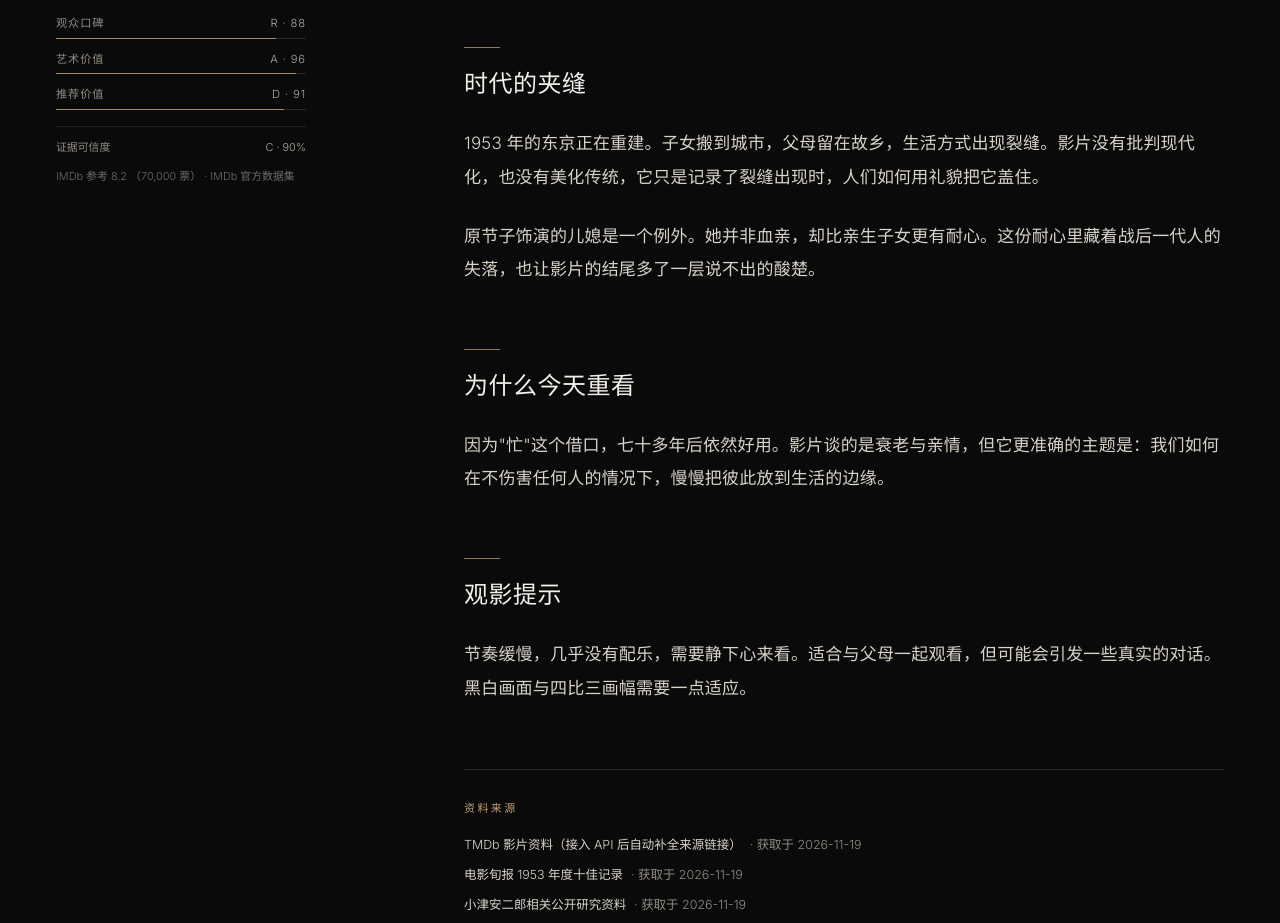
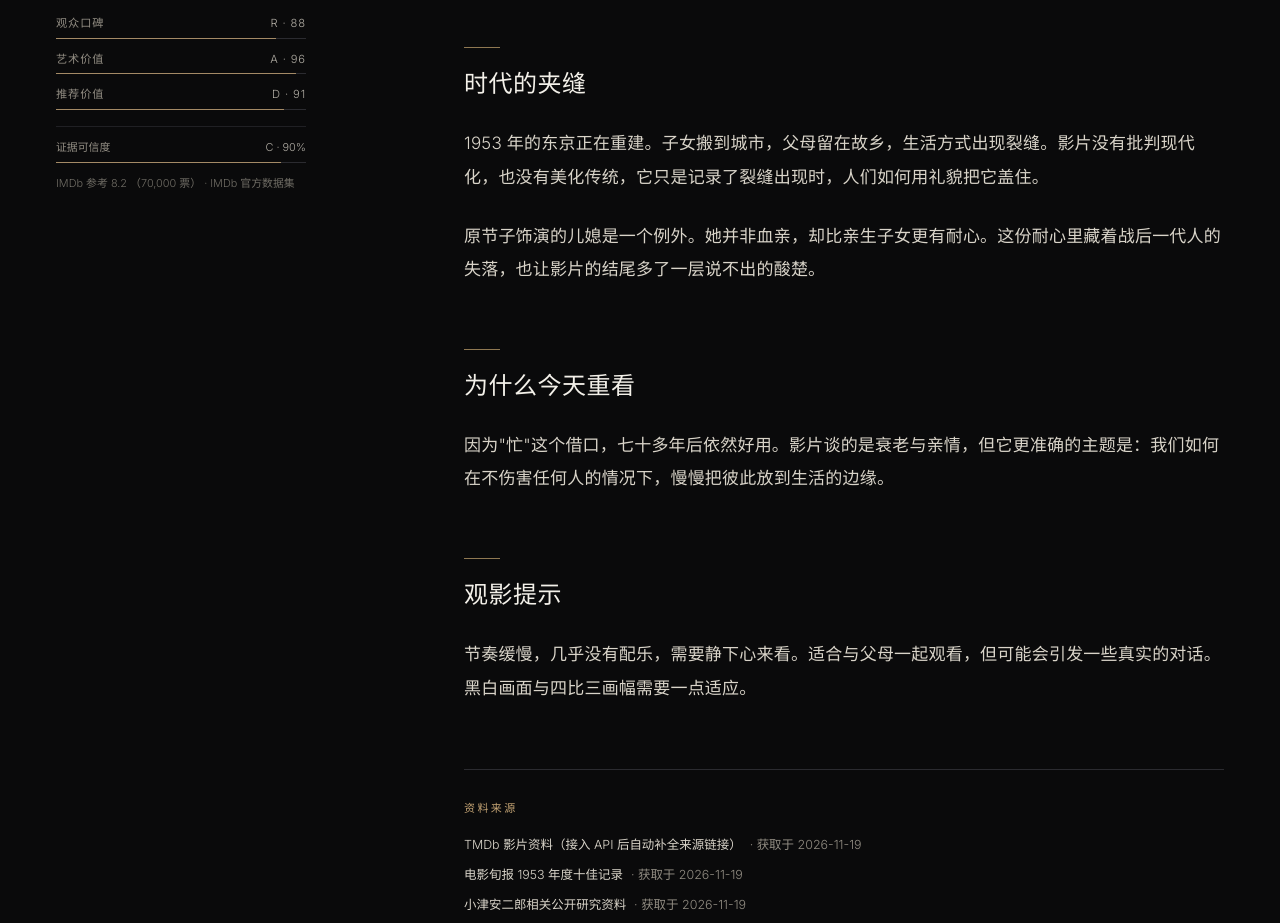
Before and after one commit to Alpha-9527/CineScope, an Astro site in the folder site/: page /films/tokyo-story-1953 in a window 1280 px wide. Shown: the part 1560-2483 px from the top of the page. Built offline with nearby package versions, Linux system fonts and the light colour scheme; Astro itself is replaced by a stand-in of ours.

Commit message:
fix(site): 证据可信度 C 增加金色进度条

```diff
--- a/site/src/components/FilmFacts.astro
+++ b/site/src/components/FilmFacts.astro
@@ -92,9 +92,17 @@ const scores = [
       }
     </ul>
 
-    <div class="mt-4 flex items-center justify-between border-t border-line-soft pt-3 text-[0.68rem] text-muted">
-      <span>证据可信度</span>
-      <span class="text-paper-dim/80">C · {Math.round(data.scores.confidence * 100)}%</span>
+    <div class="mt-4 border-t border-line-soft pt-3">
+      <div class="flex items-center justify-between text-[0.68rem] text-muted">
+        <span>证据可信度</span>
+        <span class="text-paper-dim/80">C · {Math.round(data.scores.confidence * 100)}%</span>
+      </div>
+      <div class="mt-1.5 h-px w-full bg-line">
+        <div
+          class="h-px bg-gold/80"
+          style={`width: ${Math.round(data.scores.confidence * 100)}%`}
+        />
+      </div>
     </div>
 
     {
```
